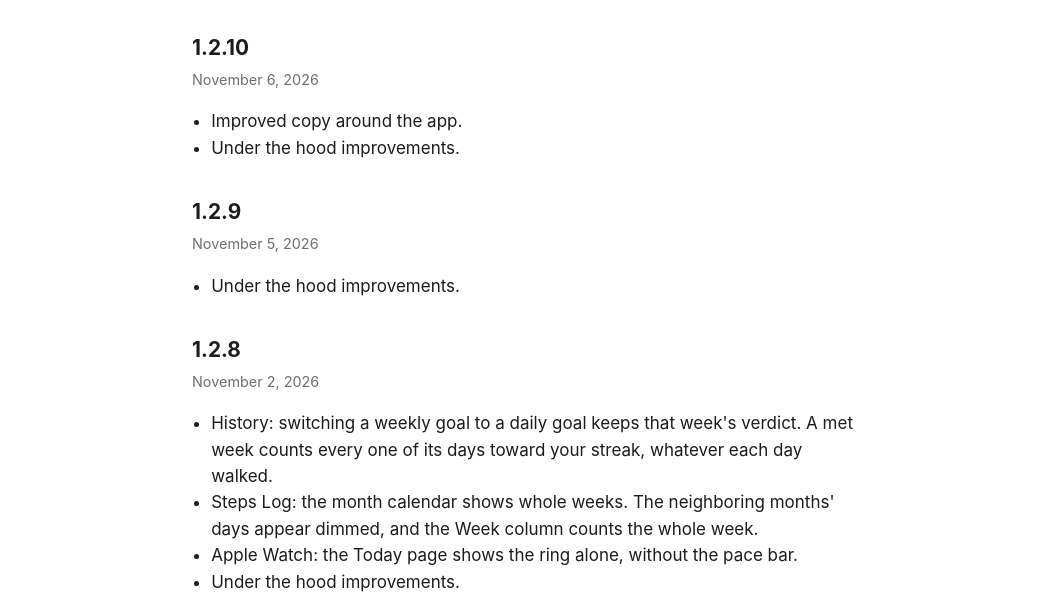
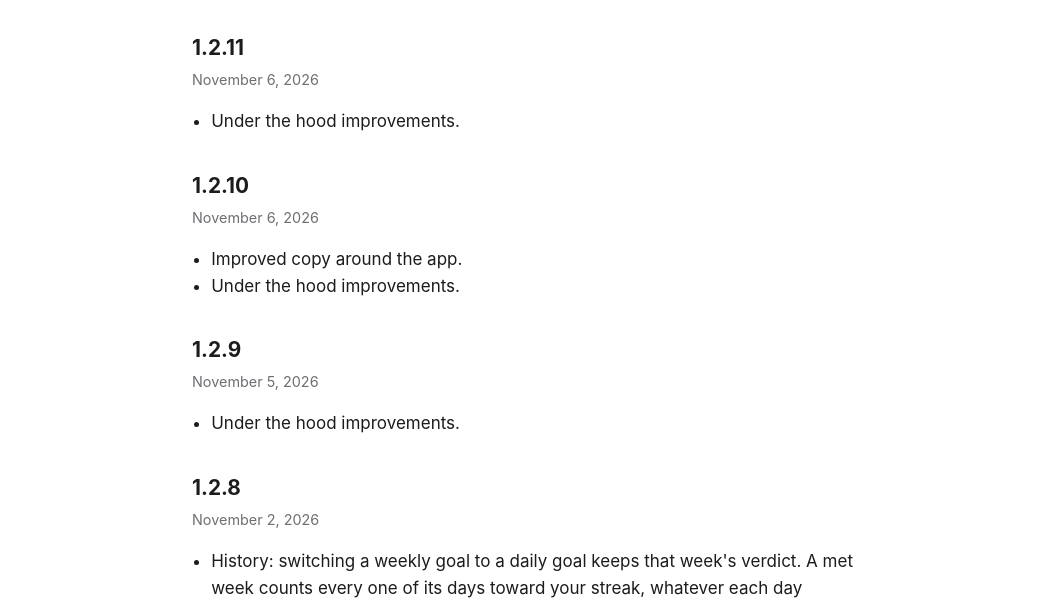
Before and after one commit to raphkoebraam/walkingbuddy.koebraam.com, a plain HTML site: page changelog/index.html in a window 1280 px wide. Shown: the part 194-799 px from the top of the page, without its empty margins (116-1163 px from the left). Drawn offline with Linux system fonts and the light colour scheme.

Commit message:
Deploy site from WalkingBuddy docs/site @ 373fc132

```diff
--- a/changelog/index.html
+++ b/changelog/index.html
@@ -20,6 +20,12 @@
     <div class="wrap">
 <h1>Walking Buddy Changelog</h1>
   <p class="meta">What is new in every release on the App Store, newest first.</p>
+
+  <h2>1.2.11</h2>
+  <p class="meta">November 6, 2026</p>
+  <ul>
+    <li>Under the hood improvements.</li>
+  </ul>
 
   <h2>1.2.10</h2>
   <p class="meta">November 6, 2026</p>
```
